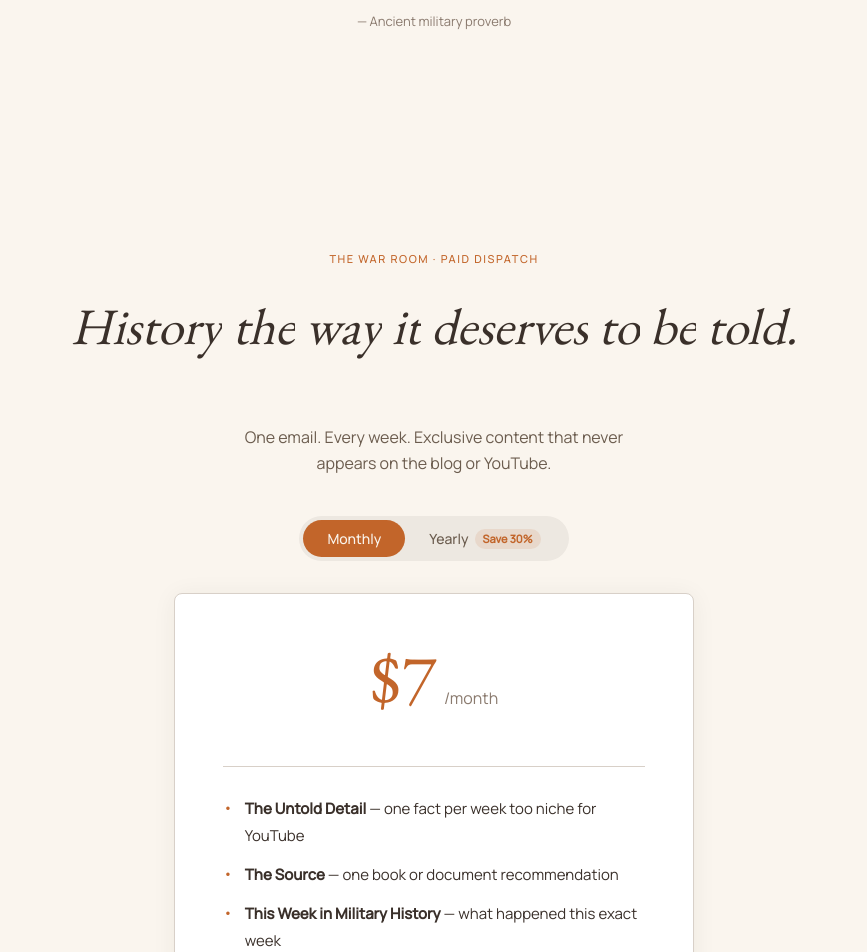
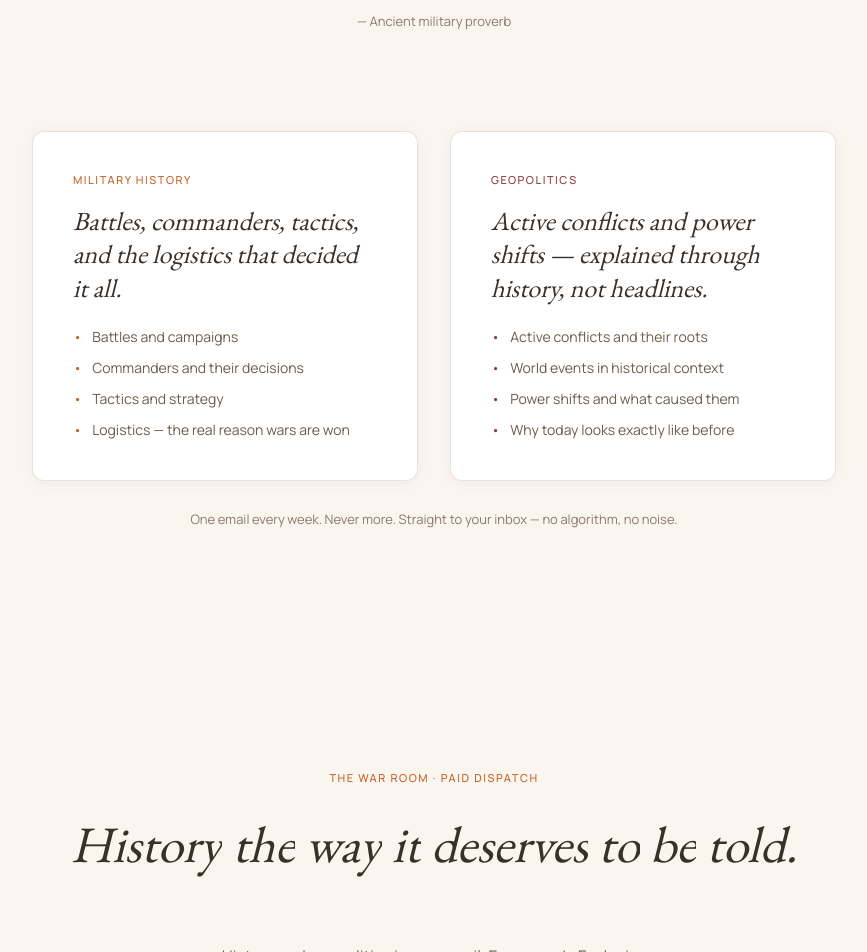
Before and after one commit to Elsaevereood/HistoBit, a Next.js app: page /newsletter in a window 1280 px wide. Shown: the part 720-1672 px from the top of the page, without its empty margins (206-1073 px from the left). Built offline with nearby package versions, Linux system fonts and the light colour scheme; no server answers.

Commit message:
Update newsletter page: add geopolitics pillar and What's Inside section

```diff
--- a/src/app/globals.css
+++ b/src/app/globals.css
@@ -372,3 +372,13 @@ h1, h2, h3, h4, h5, h6 {
     padding: 16px 18px;
   }
 }
+
+/* ===== NEWSLETTER SECTION MOBILE ADJUSTMENTS ===== */
+@media (max-width: 640px) {
+  .whats-inside-grid {
+    grid-template-columns: 1fr !important;
+  }
+  .whats-inside-section {
+    padding: 0 24px 80px 24px !important;
+  }
+}
--- a/src/app/newsletter/page.tsx
+++ b/src/app/newsletter/page.tsx
@@ -235,7 +235,7 @@ export default function NewsletterPage() {
               fontWeight: 500,
               marginBottom: '20px'
             }}>
-              MILITARY HISTORY · THE DISPATCH
+              HISTORY & GEOPOLITICS · THE DISPATCH
             </div>
 
             <h1 ref={headingRef} style={{
@@ -248,7 +248,7 @@ export default function NewsletterPage() {
               textAlign: 'center',
               margin: 0
             }}>
-              History Worth Reading. Delivered Weekly.
+              Two Disciplines. One Weekly Dispatch.
             </h1>
 
             <p ref={subRef} style={{
@@ -260,7 +260,8 @@ export default function NewsletterPage() {
               margin: '24px auto 0',
               textAlign: 'center'
             }}>
-              Join 12,000 readers getting deep military history every week. No mythology. No filler. Just the stories that actually changed the world.
+              Every week: one deep military history piece and one geopolitics story explained
+              through a historical lens. No mythology. No filler. No news cycle noise.
             </p>
 
             <div ref={trustRef} style={{
@@ -277,6 +278,10 @@ export default function NewsletterPage() {
               <span>No spam</span>
               <span style={{ color: '#d8d0c8' }}>·</span>
               <span>Unsubscribe anytime</span>
+              <span style={{ color: '#d8d0c8' }}>·</span>
+              <span>Military History</span>
+              <span style={{ color: '#d8d0c8' }}>·</span>
+              <span>Geopolitics</span>
             </div>
           </div>
         </section>
@@ -304,6 +309,105 @@ export default function NewsletterPage() {
               — Ancient military proverb
             </p>
           </div>
+        </section>
+
+        {/* SECTION: WHAT'S INSIDE */}
+        <section className="whats-inside-section" style={{ backgroundColor: '#faf5ee', padding: '0 48px 120px 48px', maxWidth: '900px', margin: '0 auto' }}>
+          <div className="whats-inside-grid" style={{ display: 'grid', gridTemplateColumns: '1fr 1fr', gap: '32px' }}>
+
+            {/* Pillar 1 */}
+            <div style={{
+              backgroundColor: '#ffffff',
+              border: '1px solid rgba(216,208,200,0.6)',
+              borderRadius: '12px',
+              padding: '40px',
+              boxShadow: '0 2px 16px rgba(58,48,42,0.04)'
+            }}>
+              <div style={{
+                fontFamily: 'var(--font-body), Manrope, sans-serif',
+                fontSize: '11px',
+                textTransform: 'uppercase',
+                letterSpacing: '0.14em',
+                color: '#c2652a',
+                fontWeight: 500,
+                marginBottom: '16px'
+              }}>
+                Military History
+              </div>
+              <h3 style={{
+                fontFamily: '"EB Garamond", serif',
+                fontStyle: 'italic',
+                fontSize: '26px',
+                color: '#3a302a',
+                lineHeight: 1.3,
+                marginBottom: '20px',
+                fontWeight: 400
+              }}>
+                Battles, commanders, tactics, and the logistics that decided it all.
+              </h3>
+              <div style={{ display: 'flex', flexDirection: 'column', gap: '10px' }}>
+                {['Battles and campaigns', 'Commanders and their decisions', 'Tactics and strategy', 'Logistics — the real reason wars are won'].map((item) => (
+                  <div key={item} style={{ display: 'flex', alignItems: 'center', gap: '10px' }}>
+                    <span style={{ color: '#c2652a', fontSize: '14px' }}>•</span>
+                    <span style={{ fontFamily: 'var(--font-body), Manrope, sans-serif', fontSize: '14px', color: '#6b5c4e', lineHeight: 1.5 }}>{item}</span>
+                  </div>
+                ))}
+              </div>
+            </div>
+
+            {/* Pillar 2 */}
+            <div style={{
+              backgroundColor: '#ffffff',
+              border: '1px solid rgba(216,208,200,0.6)',
+              borderRadius: '12px',
+              padding: '40px',
+              boxShadow: '0 2px 16px rgba(58,48,42,0.04)'
+            }}>
+              <div style={{
+                fontFamily: 'var(--font-body), Manrope, sans-serif',
+                fontSize: '11px',
+                textTransform: 'uppercase',
+                letterSpacing: '0.14em',
+                color: '#8c3c3c',
+                fontWeight: 500,
+                marginBottom: '16px'
+              }}>
+                Geopolitics
+              </div>
+              <h3 style={{
+                fontFamily: '"EB Garamond", serif',
+                fontStyle: 'italic',
+                fontSize: '26px',
+                color: '#3a302a',
+                lineHeight: 1.3,
+                marginBottom: '20px',
+                fontWeight: 400
+              }}>
+                Active conflicts and power shifts — explained through history, not headlines.
+              </h3>
+              <div style={{ display: 'flex', flexDirection: 'column', gap: '10px' }}>
+                {['Active conflicts and their roots', 'World events in historical context', 'Power shifts and what caused them', 'Why today looks exactly like before'].map((item) => (
+                  <div key={item} style={{ display: 'flex', alignItems: 'center', gap: '10px' }}>
+                    <span style={{ color: '#8c3c3c', fontSize: '14px' }}>•</span>
+                    <span style={{ fontFamily: 'var(--font-body), Manrope, sans-serif', fontSize: '14px', color: '#6b5c4e', lineHeight: 1.5 }}>{item}</span>
+                  </div>
+                ))}
+              </div>
+            </div>
+
+          </div>
+
+          {/* Bottom note */}
+          <p style={{
+            fontFamily: 'var(--font-body), Manrope, sans-serif',
+            fontSize: '13px',
+            color: '#8a7a6e',
+            textAlign: 'center',
+            marginTop: '28px',
+            lineHeight: 1.6
+          }}>
+            One email every week. Never more. Straight to your inbox — no algorithm, no noise.
+          </p>
         </section>
 
         {/* SECTION 3: WAR ROOM PRICING */}
@@ -343,7 +447,7 @@ export default function NewsletterPage() {
             margin: '16px auto 0',
             lineHeight: 1.6
           }}>
-            One email. Every week. Exclusive content that never appears on the blog or YouTube.
+            History and geopolitics in one email. Every week. Exclusive depth that never appears on the blog or YouTube.
           </p>
 
           {/* TOGGLE */}
@@ -497,9 +601,9 @@ export default function NewsletterPage() {
 
             <div ref={warRoomBenefitsRef} style={{ display: 'flex', flexDirection: 'column', gap: '12px', marginBottom: '40px' }}>
               {[
-                { title: "The Untold Detail", desc: "one fact per week too niche for YouTube" },
-                { title: "The Source", desc: "one book or document recommendation" },
-                { title: "This Week in Military History", desc: "what happened this exact week" },
+                { title: "The History Deep Dive", desc: "one battle, campaign, or commander — fully explained" },
+                { title: "The Geopolitics Lens", desc: "one active conflict or power shift through historical context" },
+                { title: "The Source", desc: "one book or document worth your time this week" },
                 { title: "Early Access", desc: "know the next video topic before anyone else" }
               ].map((benefit, idx) => (
                 <div key={idx} className="benefit-item" style={{ display: 'flex', alignItems: 'flex-start', gap: '12px' }}>
```
